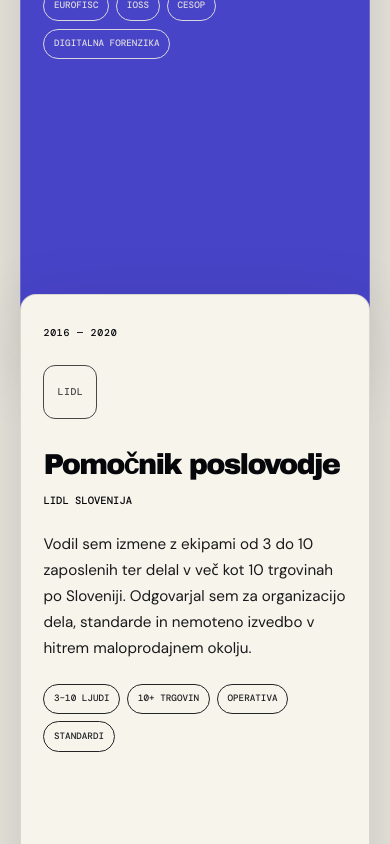
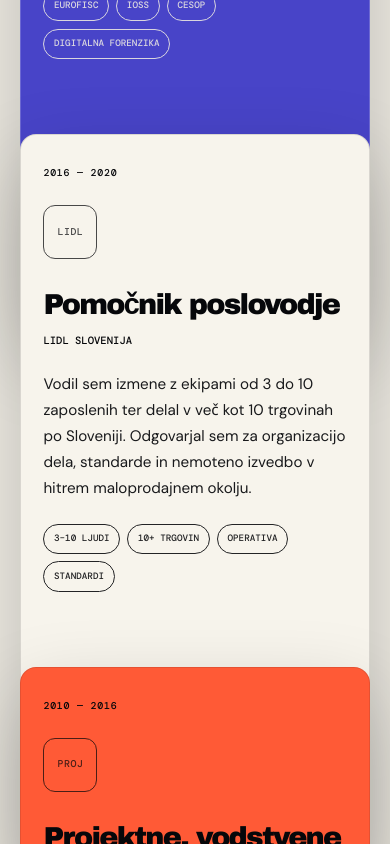
Before and after one commit to levcek84/portfolio-site, a React (Vite) app: page / in a window 390 px wide. Shown: the part 5200-6044 px from the top of the page. Built offline with nearby package versions, Linux system fonts and the light colour scheme; a web font is replaced by a local one.

Commit message:
Strengthen mobile career card overlap

```diff
--- a/src/App.css
+++ b/src/App.css
@@ -2576,7 +2576,7 @@
   }
 
   .career-card-stage + .career-card-stage {
-    margin-top: calc(-4rem - var(--mobile-card-tail));
+    margin-top: calc(-14rem - var(--mobile-card-tail));
   }
 
   .career-card-stage:last-child {
```
